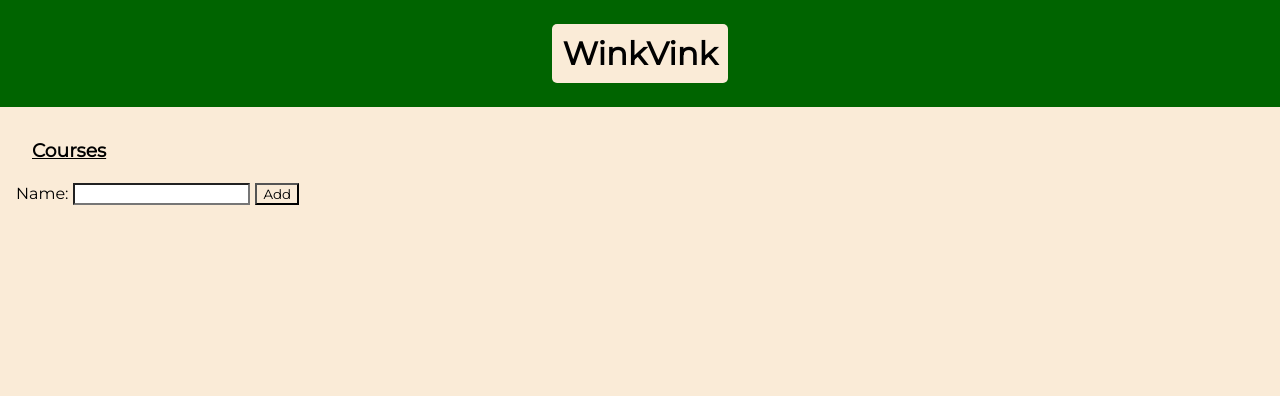
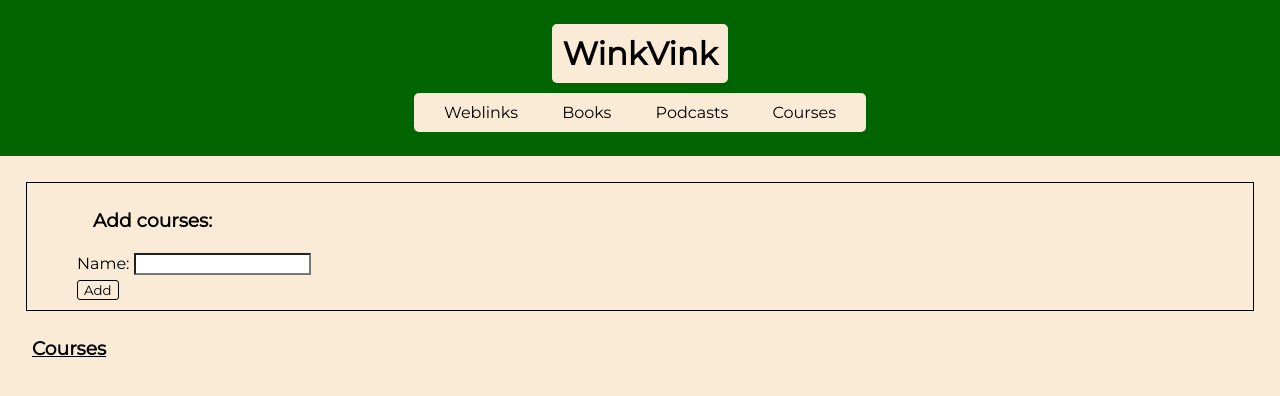
Before and after one commit to makeri89/ohtu-miniprojekti, a Flask app: page /courses in a window 1280 px wide. Shown: the top 396 px of the page. Run offline with Flask 2, Linux system fonts and the light colour scheme; data that the repository does not hold is empty.

Commit message:
finalize tests for courses

```diff
--- a/src/routes.py
+++ b/src/routes.py
@@ -90,6 +90,10 @@ def delete():
         deleted_book = request.form['book.id']
         book_service.delete_book(deleted_book)
         return redirect('/books')
+    if 'course.id' in request.form:
+        course_to_delete = request.form['course.id']
+        course_service.delete_course(course_to_delete)
+        return redirect('/courses')
 
 @app.route('/ping', methods=['GET'])
 def ping():
--- a/src/static/style.css
+++ b/src/static/style.css
@@ -8,7 +8,9 @@ header {
   padding: 1.5em;
   display: flex;
   justify-content: center;
+  align-items: center;
   background-color: darkgreen;
+  flex-direction: column;
 }
 
 header h1 {
@@ -73,7 +75,7 @@ header h1 {
   background-color: white;
 }
 
-#vink-form {
+.form {
   padding: 10px 50px;
   margin: 10px;
   border: 1px solid black;
@@ -90,3 +92,15 @@ header h1 {
 .vink-input-cell {
   display: table-cell;
 }
+
+.navbar {
+  padding: 10px;
+  margin-top: 10px;
+  border-radius: 5px;
+}
+
+.navbar li {
+  display: inline;
+  padding: 0 10px;
+  margin: 0 10px;
+}
--- a/src/templates/courses.html
+++ b/src/templates/courses.html
@@ -5,13 +5,17 @@
 {% block content %}
 
 <section id="courses" class="vink-section">
+  <div class="form">
+    <h3>Add courses:</h3>
+    <form action="/courses" method="POST" class="vink-input-form">
+      <label for="course_name">Name:</label>
+      <input type="text" name="course_name" id="course_name" class="vink-input">
+      <br>
+      <input type="submit" value="Add" class="button">
+    </form>
+  </div>
+
   <h3><a href="/courses">Courses</a></h3>
-
-  <form action="/courses" method="POST" class="vink-input-form">
-    <label for="course_name">Name:</label>
-    <input type="text" name="course_name" id="course_name" class="vink-input">
-    <input type="submit" value="Add">
-  </form>
 
   <ul class="vink-list">
     {% for course in courses %}
@@ -26,9 +30,30 @@
           </li>
         {% endfor %}
       </ul>
+      <strong>Related books:</strong>
+      <ul>
+        {% for book in course.books %}
+          <li>
+            {{ book.title }}
+          </li>
+        {% endfor %}
+      </ul>
+      <strong>Related podcasts:</strong>
+      <ul>
+        {% for podcast in course.podcasts %}
+          <li>
+            {{ podcast.title }}
+          </li>
+        {% endfor %}
+      </ul>
+    <form action="{{ url_for('delete') }}" method="POST">
+      <input type="hidden" name="course.id" value="{{ course.id }}" />
+      <input type="submit" class="button remove-button" value="Delete" />
+    </form>
     </li>
     {% endfor %}
   </ul>
+
 </section>
 
 {% endblock %}
--- a/src/templates/form.html
+++ b/src/templates/form.html
@@ -2,7 +2,7 @@
 
 {% set url = url_for(request.endpoint) %}
 
-<section id="vink-form">
+<section class="form">
   <h3>Add {{ url[1:] }}:</h3>
 
   <form action="{{ url }}" method="POST" class="vink-input-form" id="input-form">
--- a/src/templates/header.html
+++ b/src/templates/header.html
@@ -1,3 +1,9 @@
 <header>
   <h1><a href="/">WinkVink</a></h1>
+  <ul class="navbar">
+    <li><a href="/weblinks">Weblinks</a></li>
+    <li><a href="/books">Books</a></li>
+    <li><a href="/podcasts">Podcasts</a></li>
+    <li><a href="/courses">Courses</a></li>
+  </ul>
 </header>
```
Also changed, not shown: src/AppLibrary.py (+26 -17 lines), 3 other files.
